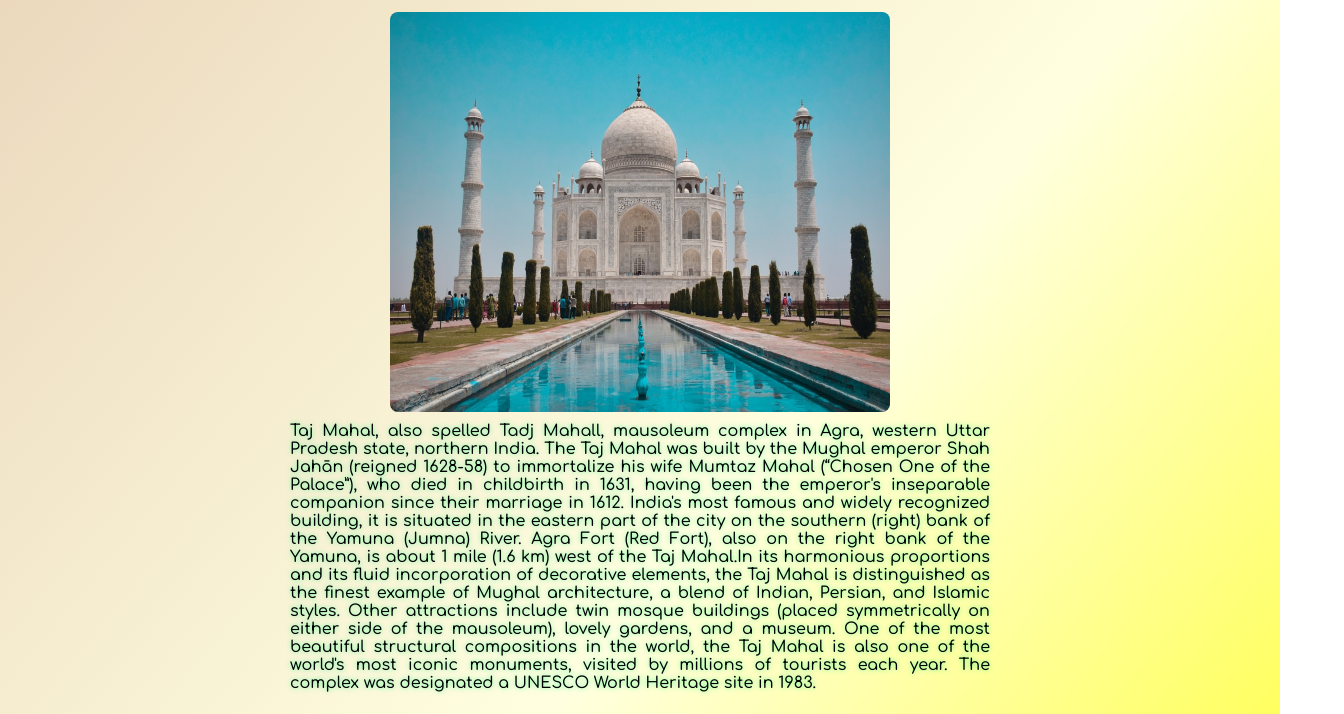
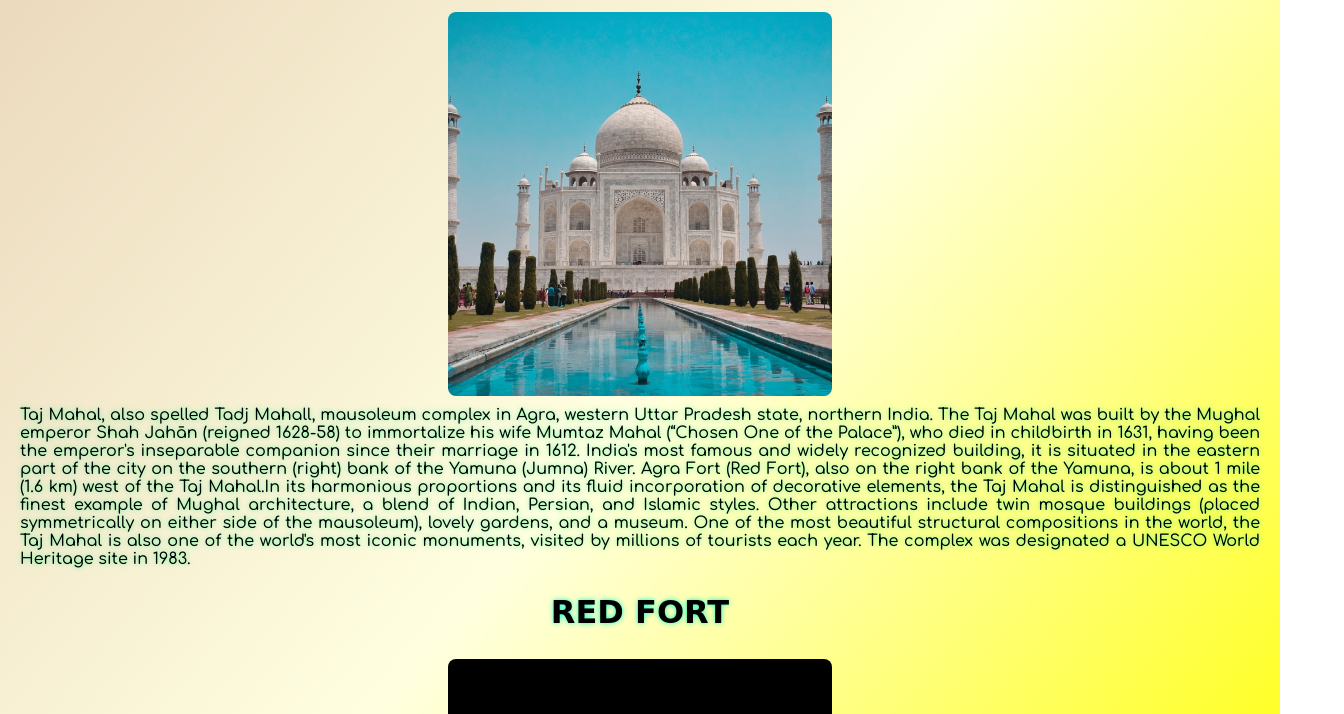
Before and after one commit to Abhilasha6/WD-MINOR-MAYAPR, a plain HTML site: page index.html in a window 1280 px wide. Shown: the part 154-868 px from the top of the page, 1344 px wide, since content can reach past the window. Drawn offline with Linux system fonts and the light colour scheme; a web font is replaced by a local one.

```diff
--- a/index.html
+++ b/index.html
@@ -226,7 +226,7 @@
             </section>
         </div>
         <div class="footer">
-            Designed And Developed with <i class="material-icons">favorite</i> by <em><b>Abhilasha Panda</b></em>
+            Designed And Developed with 💖 by <em><b>Abhilasha Panda</b></em>
         </div>
     </div>
 </body>
--- a/style.css
+++ b/style.css
@@ -53,7 +53,7 @@
     display: flex;
     flex-direction: column;
     justify-content: center;
-    width: 700px;
+    width: 100%;
 }
 section h1{
     /* font-family: Verdana, Geneva, Tahoma, sans-serif; */
@@ -71,6 +71,7 @@
 section p{
     /* justify-content: space-evenly; */
     color: black;
+    padding: 0 20px;
     /* color: rgb(151 185 181); */
     text-align: justify;
     font-family: 'Comfortaa', cursive;
@@ -78,9 +79,10 @@
     /* font-family: 'Lucida Sans', 'Lucida Sans Regular', 'Lucida Grande', 'Lucida Sans Unicode', Geneva, Verdana, sans-serif; */
 }
 section img{
-    width: 500px;
-    height: 400px;
-    object-fit:fill;
+    width: 30%;
+    /* height: 400px; */
+    object-fit: cover;
+    aspect-ratio: 1/1;
     margin: 10px auto;
     display: block;
     border-radius: 8px;
@@ -94,7 +96,7 @@
   } */
 
 section img:hover{
-    width: 650px;
+    /* width: ; */
    transition: transform .2s; /* Animation */
    transform: scale(1.1);
     box-shadow: 5px 5px 8px #679a84;
```
